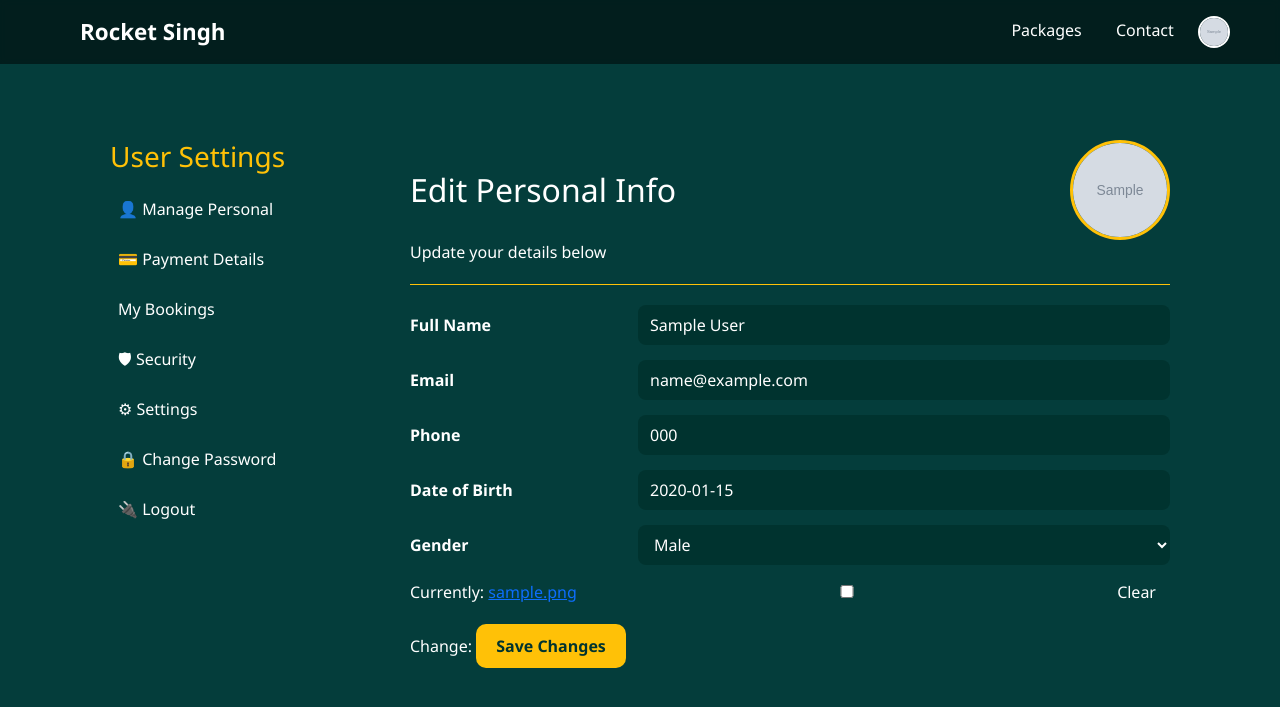
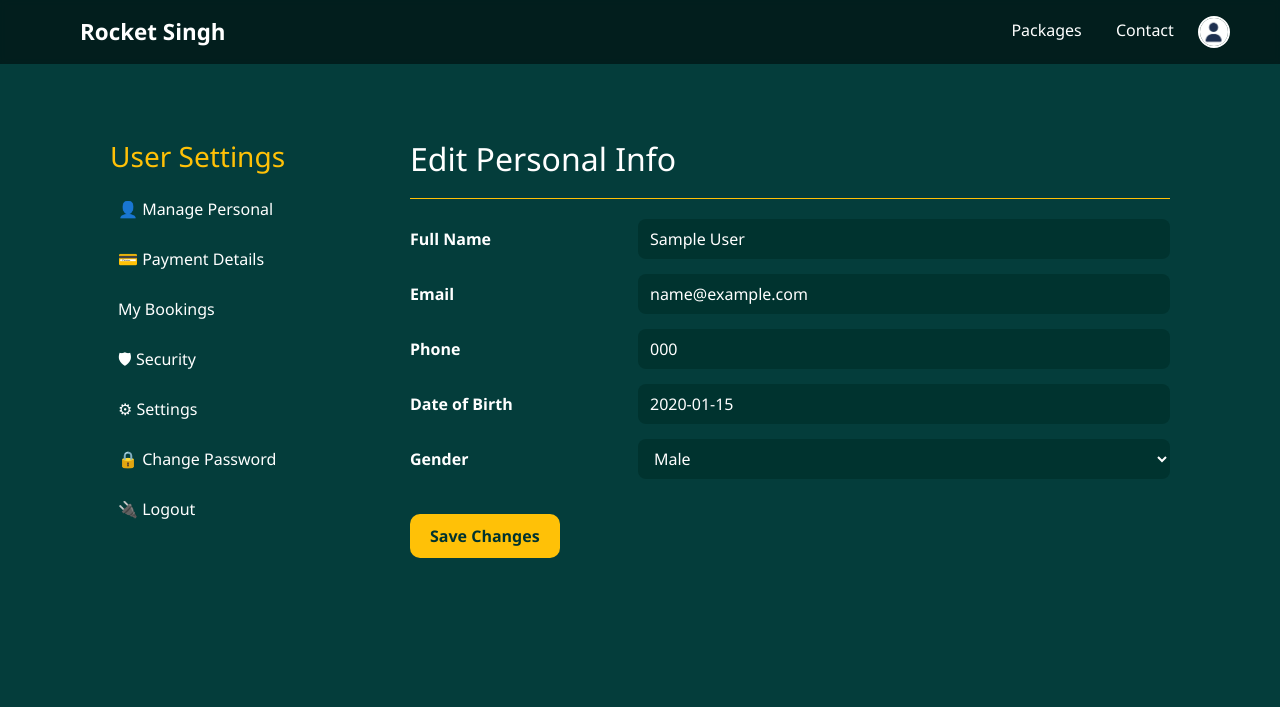
Before and after one commit to AbhishekSayre/rocketsingh_tours, a Django app: page /personalinfo/ in a window 1280 px wide. Shown: the top 707 px of the page. Run offline with Django 5.2, Linux system fonts and the light colour scheme; a user stored in the database is signed in; tables that the repository leaves empty hold one stand-in row (values such as "Sample post"); grey boxes marked "Sample" are stand-in pictures.

Commit message:
Remove profile picture feature.

```diff
--- a/core/forms.py
+++ b/core/forms.py
@@ -161,7 +161,7 @@ class UserUpdateForm(forms.ModelForm):
 class ProfileUpdateForm(forms.ModelForm):
     class Meta:
         model = CustomUser
-        fields = ['name', 'email', 'phone', 'dob', 'gender', 'profile_photo']
+        fields = ['name', 'email', 'phone', 'dob', 'gender']
 
 
 
--- a/core/models.py
+++ b/core/models.py
@@ -43,11 +43,10 @@ class CustomUser(AbstractBaseUser, PermissionsMixin):
     phone = models.CharField(max_length=15, unique=True, null=True, blank=True)
     name = models.CharField(max_length=100)
     gender = models.CharField(max_length=10, choices=[('Male', 'Male'), ('Female', 'Female'), ('Other', 'Other')], null=True, blank=True)
-    #date_of_birth = models.DateField(null=True, blank=True)
+
     dob = models.DateField(null=True, blank=True)
     city = models.CharField(max_length=100, null=True, blank=True)
-    profile_picture = models.ImageField(upload_to='profiles/', null=True, blank=True)
-    profile_photo = models.ImageField(upload_to='profile_photos/', default='default.png', blank=True)
+
 
     is_active = models.BooleanField(default=True)
     is_staff = models.BooleanField(default=False)
--- a/core/urls.py
+++ b/core/urls.py
@@ -16,7 +16,6 @@ urlpatterns = [
     path('logout/', views.custom_logout, name='logout'),
     path('personalinfo/', views.personal_info, name='personalinfo'),
     path('update-info/', views.update_personal_info_ajax, name='update_info_ajax'),
-    path('upload-photo/', views.upload_profile_photo, name='upload_profile_photo'),
     path('payment/<int:tour_id>/', views.payment_details, name='payment_details'),
     path('booknow/<int:tour_id>/', views.booknow, name='booknow'),
     path('payment-success/<int:booking_id>/', views.payment_success, name='payment_success'),
--- a/core/views.py
+++ b/core/views.py
@@ -298,18 +298,8 @@ def update_personal_info_ajax(request):
         return JsonResponse({'status': 'error', 'message': 'Invalid field'})
     return JsonResponse({'status': 'error', 'message': 'Invalid request method'})
 
-@login_required
-def upload_profile_photo(request):
-    if request.method == 'POST' and request.FILES.get('photo'):
-        user = request.user
-        user.profile_photo = request.FILES['photo']
-        user.save()
-        return JsonResponse({'status': 'success', 'photo_url': user.profile_photo.url})
-    return JsonResponse({'status': 'error'})
 
 
-
-# core/views.py
 
 
 
--- a/templates/navbar.html
+++ b/templates/navbar.html
@@ -90,8 +90,7 @@
 
       <div class="navbar-profile">
         {% if user.is_authenticated %}
-          <img src="{{ user.profile_photo.url }}" class="profile-icon"
-               onerror="this.onerror=null;this.src='{% static 'images/default.png' %}'">
+          <img src="{% static 'images/default.png' %}" class="profile-icon" alt="Profile">
           <div class="dropdown">
             <a href="{% url 'personalinfo' %}">👤 Profile</a>
             <a href="{% url 'logout' %}">🚪 Logout</a>
--- a/templates/personalinfo.html
+++ b/templates/personalinfo.html
@@ -153,9 +153,7 @@
   <div class="profile-section">
     <div class="profile-header">
       <h2>Edit Personal Info</h2>
-      <img src="{{ user.profile_photo.url }}" class="profile-photo" id="profile-photo-preview" onclick="document.getElementById('id_profile_photo').click()">
     </div>
-    <p>Update your details below</p>
     <div class="divider"></div>
 
     {% if messages %}
@@ -164,7 +162,7 @@
       {% endfor %}
     {% endif %}
 
-    <form method="post" enctype="multipart/form-data">
+    <form method="post">
       {% csrf_token %}
 
       <div class="user-info-row">
@@ -192,25 +190,11 @@
         {{ form.gender }}
       </div>
 
-      {{ form.profile_photo }}
 
       <button class="save-btn" type="submit">Save Changes</button>
     </form>
   </div>
 </div>
 
-<script>
-  document.getElementById('id_profile_photo').style.display = 'none';
 
-  document.getElementById('id_profile_photo').addEventListener('change', function(event) {
-    const file = event.target.files[0];
-    if (file) {
-      const reader = new FileReader();
-      reader.onload = function(e) {
-        document.getElementById('profile-photo-preview').src = e.target.result;
-      }
-      reader.readAsDataURL(file);
-    }
-  });
-</script>
 {% endblock %}
```
Also changed, not shown: core/migrations/0009_remove_customuser_profile_photo_and_more.py (added).
